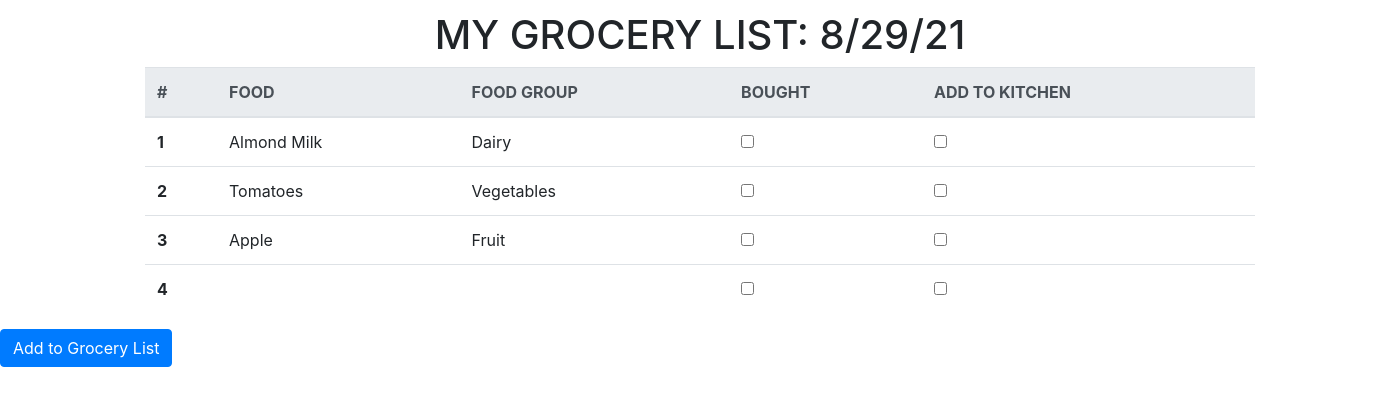
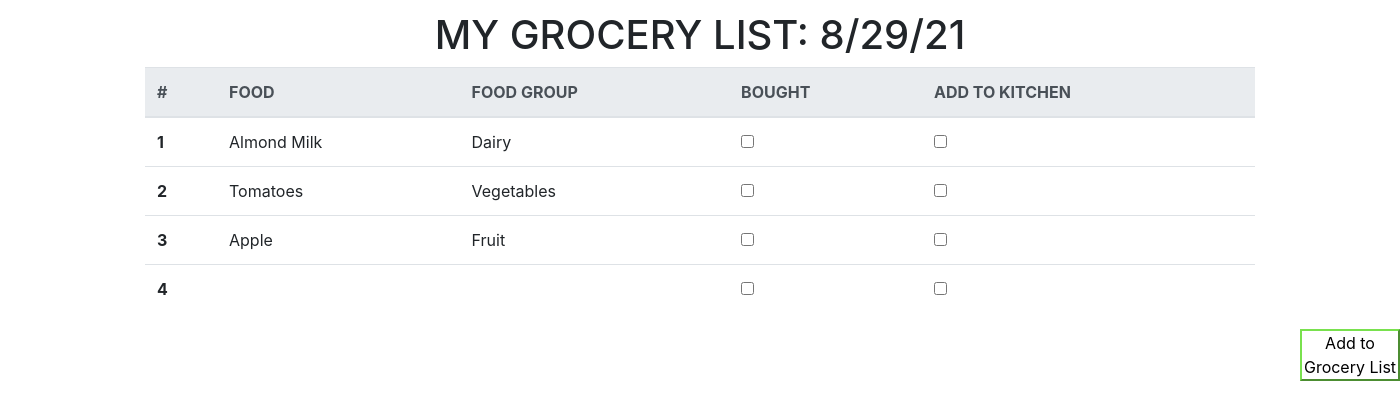
Before and after one commit to ITWS-Group-7/Stock-Smart, a PHP site: page /grocery.html in a window 1400 px wide. Shown: the part 287-707 px from the top of the page. Run offline with PHP 8.4, Linux system fonts and the light colour scheme.

Commit message:
"Add to Grocery List Button" on grocery.html
moved modal-label id to "Add to Grocery List" button so css can be applied to it.

```diff
--- a/css/styles.css
+++ b/css/styles.css
@@ -30,7 +30,7 @@ header{
 }
 
 #modal-label {
-    margin-left: 100px;
+    margin-left: 1300px;
     background-color: #fff;
     text-decoration-color: black;
     border-color:  #79E14E;
--- a/grocery.html
+++ b/grocery.html
@@ -130,7 +130,7 @@
         </div>
 
         <!-- Button trigger modal -->
-        <button type="button" class="btn btn-primary" data-toggle="modal" data-target="#exampleModal">
+        <button type="button" id="modal-label" data-toggle="modal" data-target="#exampleModal">
             Add to Grocery List
         </button>
 
```
